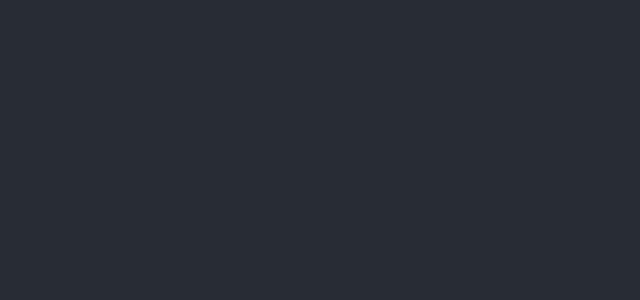
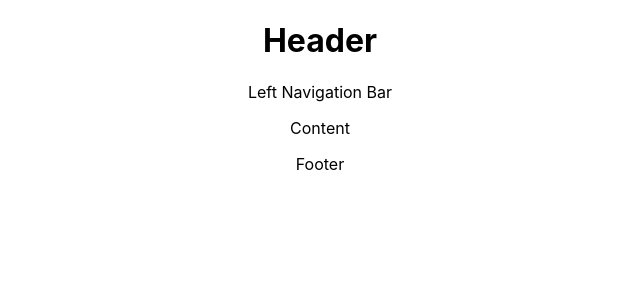
Before and after one commit to otavo002-xamk/portfolio-2023, a React (Create React App) app: page / in a window 1280 px wide. Shown: the top 300 px of the page, without its empty margins (320-960 px from the left). Built offline with nearby package versions, Linux system fonts and the light colour scheme.

Commit message:
added base components

```diff
--- a/src/App.js
+++ b/src/App.js
@@ -1,10 +1,16 @@
 import logo from "./logo.svg";
 import "./App.css";
+import TopHeader from "./TopHeader";
+import Content from "./Content";
+import Footer from "./Footer";
+import Center from "./Center";
 
 function App() {
   return (
     <div className="App">
-      <header className="App-header"></header>
+      <TopHeader />
+      <Center />
+      <Footer />
     </div>
   );
 }
--- /dev/null
+++ b/src/Center.js
@@ -0,0 +1,14 @@
+import React from "react";
+import Content from "./Content";
+import LeftNavBar from "./LeftNavBar";
+
+function Center() {
+  return (
+    <div class="grid grid-cols-6 gap-4">
+      <LeftNavBar />
+      <Content />
+    </div>
+  );
+}
+
+export default Center;
--- /dev/null
+++ b/src/Content.js
@@ -0,0 +1,11 @@
+import React from "react";
+
+function Content() {
+  return (
+    <div class="col-end-7 col-span-2">
+      <p>Content</p>
+    </div>
+  );
+}
+
+export default Content;
--- /dev/null
+++ b/src/Footer.js
@@ -0,0 +1,11 @@
+import React from "react";
+
+function Footer() {
+  return (
+    <div>
+      <p>Footer</p>
+    </div>
+  );
+}
+
+export default Footer;
--- /dev/null
+++ b/src/LeftNavBar.js
@@ -0,0 +1,11 @@
+import React from "react";
+
+function LeftNavBar() {
+  return (
+    <div class="col-start-1 col-end-3">
+      <p>Left Navigation Bar</p>
+    </div>
+  );
+}
+
+export default LeftNavBar;
--- /dev/null
+++ b/src/TopHeader.js
@@ -0,0 +1,11 @@
+import React from "react";
+
+function TopHeader() {
+  return (
+    <div>
+      <h1>Header</h1>
+    </div>
+  );
+}
+
+export default TopHeader;
```
